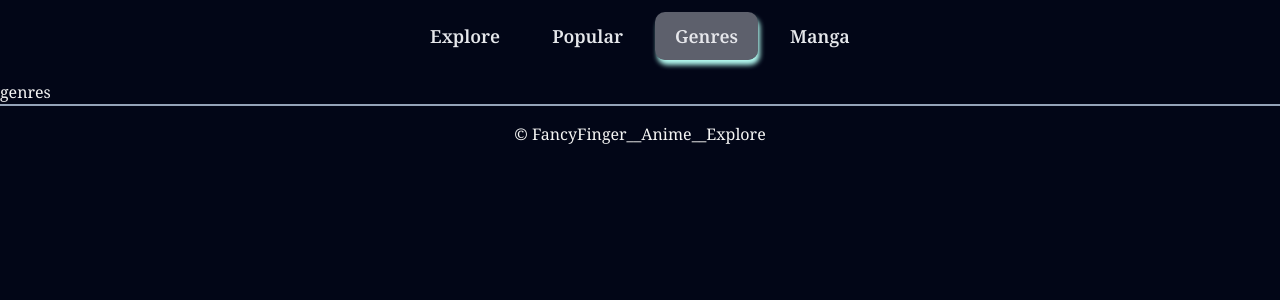
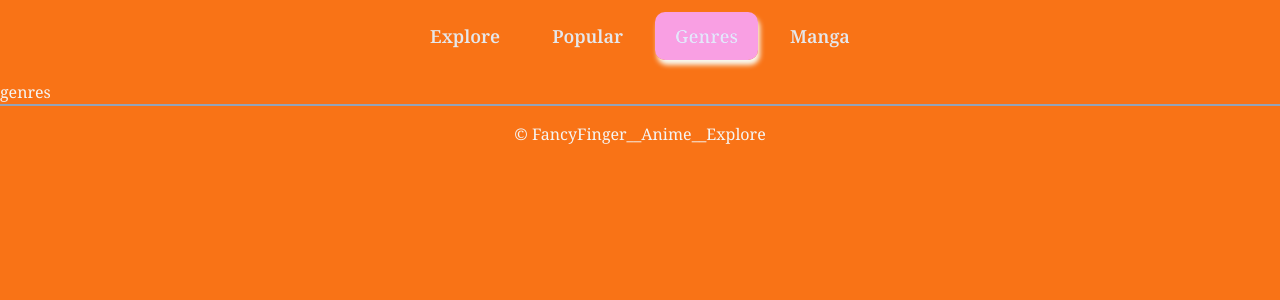
Before and after one commit to fzsf163/anime-explore, a Next.js app: page /genres in a window 1280 px wide. Shown: the top 300 px of the page. Built offline with nearby package versions, Linux system fonts and the light colour scheme.

Commit message:
style edit

```diff
--- a/src/app/globals.css
+++ b/src/app/globals.css
@@ -9,3 +9,40 @@
   background-size: cover;
   background-attachment: fixed;
 }
+
+/* Firefox */
+* {
+  scrollbar-width: thin;
+  scrollbar-color: #23515f #ffffff;
+}
+
+/* Chrome, Edge and Safari */
+*::-webkit-scrollbar {
+  height: 12px;
+  width: 12px;
+}
+*::-webkit-scrollbar-track {
+  border-radius: 20px;
+  background-color: rgb(26, 4, 26);
+}
+
+*::-webkit-scrollbar-track:hover {
+  background-color: #b8c0c2;
+}
+
+*::-webkit-scrollbar-track:active {
+  background-color: #b8c0c2;
+}
+
+*::-webkit-scrollbar-thumb {
+  border-radius: 20px;
+  background-color: #23515f;
+}
+
+*::-webkit-scrollbar-thumb:hover {
+  background-color: #6e9337;
+}
+
+*::-webkit-scrollbar-thumb:active {
+  background-color: #214ca3;
+}
--- a/src/app/layout.tsx
+++ b/src/app/layout.tsx
@@ -20,7 +20,7 @@ export default function RootLayout({
 }) {
   return (
     <html lang="en">
-      <body className={`${noto_serif.className} bg-slate-950 text-stone-100`}>
+      <body className={`${noto_serif.className} bg-orange-500 text-stone-100`}>
         <Navbar></Navbar>
         <main>{children}</main>
         <Footer></Footer>
--- a/src/components/Navbar.tsx
+++ b/src/components/Navbar.tsx
@@ -27,7 +27,7 @@ export default function HeadNavBar() {
             key={tab.id}
             onClick={() => setActiveTab(tab.id)}
             className={`${
-              activeTab === tab.id ? "" : "hover:text-white/60"
+              activeTab === tab.id ? "" : "hover:text-white/50"
             } relative rounded-full px-5 py-2.5 text-lg font-semibold text-gray-200  `}
             style={{
               WebkitTapHighlightColor: "transparent",
@@ -36,7 +36,7 @@ export default function HeadNavBar() {
             {activeTab === tab.id && (
               <motion.span
                 layoutId="navpill"
-                className="absolute inset-0 z-10 bg-gray-200/40 mix-blend-lighte shadow-[2px_5px_5px_rgba(179,250,240)]"
+                className="absolute inset-0 z-10 bg-blue-400/90 mix-blend-lighten shadow-[2px_5px_5px_rgba(179,250,240)]"
                 style={{ borderRadius: 10 }}
                 transition={{ type: "spring", bounce: 0.4, duration: 0.5 }}
               />
--- a/src/components/TileImage.tsx
+++ b/src/components/TileImage.tsx
@@ -51,7 +51,7 @@ export default function TileImage({ ...porps }: Props) {
           <motion.h1
             layout
             layoutId="textclose"
-            className={`py-2 px-4 bg-black rounded-md text-lg font-mono font-bold absolute ${
+            className={`py-2 px-4 bg-green-600  rounded-md text-lg font-mono font-bold absolute ${
               isTapped ? "text-center" : "text-left"
             }`}
           >
```
